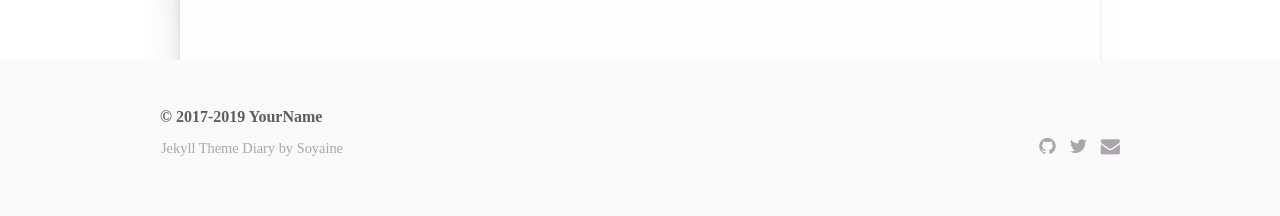
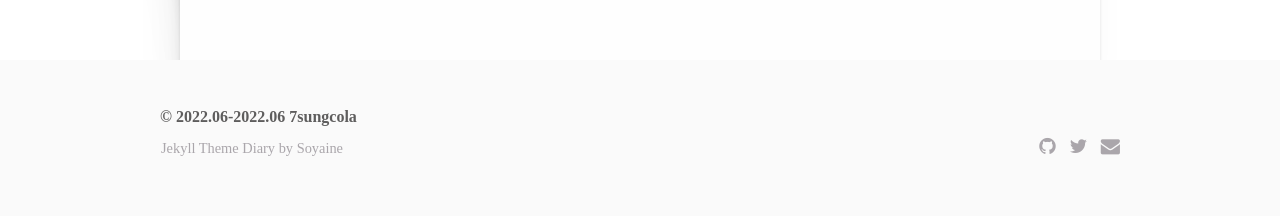
Before and after one commit to 7sungcola/7sungcola.github.io, a Jekyll site: the page built from index.html, in a window 1280 px wide. Shown: the part 729-945 px from the top of the page. Built offline with Jekyll 4.4.1, drawn with Linux system fonts in a browser that asks for light colours.

Commit message:
Update _config.yml

```diff
--- a/_config.yml
+++ b/_config.yml
@@ -1,18 +1,18 @@
-name: YourName
+name: 7sungcola
 permalink: :year/:month/:day/:title
 baseurl: /jekyll-theme-diary
 
 # Your blog's start year and this year, showed in the footer left
 # start is optional
-start: 2017
-now: 2019
+start: 2022.06
+now: 2022.06
 
 # Social links showed in the footer
 # You just need modify the nickname of github and twitter
 link:
   email : yourname@gmail.com
-  github : yourname
-  twitter : yourname
+  github : 7sungcola
+  twitter :
 
 # Links in the navigation, you can modify both link name and link url
 nav:
```
